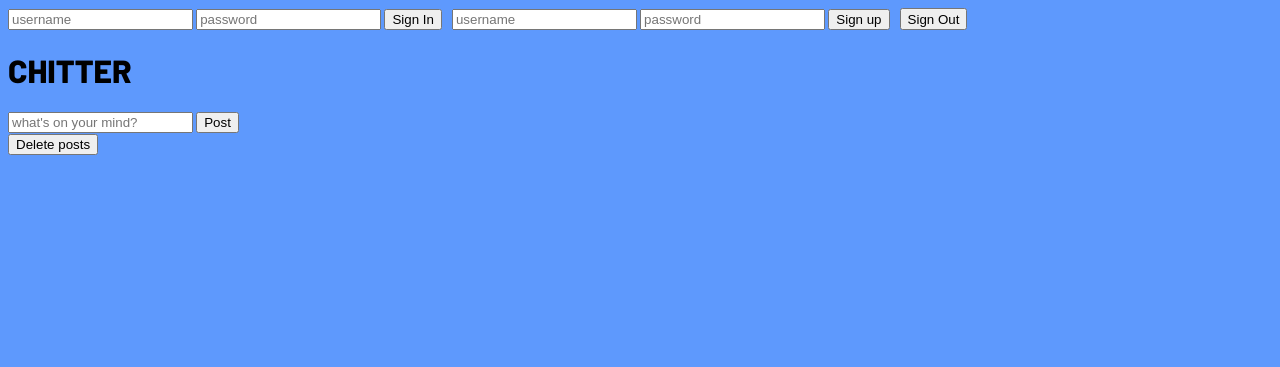
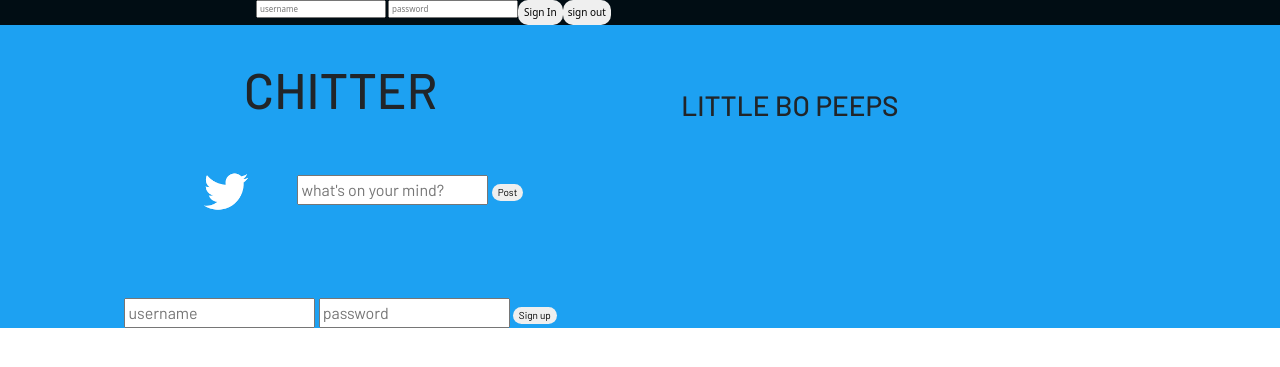
Before and after one commit to makersacademy/frontend-api-challenge, a PHP site: page / in a window 1280 px wide. Shown: the top 367 px of the page. Run offline with PHP 8.4, Linux system fonts and the light colour scheme.

Commit message:
some basic mediocre styling that is non repsonsive

```diff
--- a/bundle.js
+++ b/bundle.js
@@ -104,11 +104,6 @@
             }
           });
         }
-        deletePosts() {
-          fetch("https://chitter-backend-api-v2.herokuapp.com/peeps", {
-            method: "DELETE"
-          });
-        }
       };
       module.exports = ChitterApi2;
     }
@@ -183,14 +178,6 @@
               this.displayPosts(posts);
             });
           });
-          this.deletePostsButtonEl.addEventListener("click", () => {
-            this.api.deletePost();
-            this.deletePostsView();
-            this.api.loadPosts((posts) => {
-              model3.setPosts(posts);
-              this.displayPosts(posts);
-            });
-          });
           this.signupButtonEl.addEventListener("click", () => {
             this.api.postUserInfo(this.signupUsernameEl.value, this.signupPasswordEl.value);
             this.signupUsernameEl.value = "";
@@ -208,7 +195,11 @@
           });
           this.signoutButtonEl.addEventListener("click", () => {
             document.querySelector("#user-name").innerText = `goodbye`;
-            location.reload();
+            this.sessionKey = null;
+            this.userId = null;
+            setTimeout(function() {
+              document.getElementById("user-name").innerText = "";
+            }, 1500);
           });
         }
         displayPosts() {
--- a/chitterApi.js
+++ b/chitterApi.js
@@ -92,11 +92,6 @@ class ChitterApi {
   })
 }
 
-  deletePosts() {
-    fetch('https://chitter-backend-api-v2.herokuapp.com/peeps', {
-      method: 'DELETE'
-    })
-  }
 }
 
 module.exports = ChitterApi
--- a/index.html
+++ b/index.html
@@ -1,6 +1,9 @@
 <!doctype html>
   <html>
      <head>
+      <link href="https://cdn.jsdelivr.net/npm/bootstrap@5.1.3/dist/css/bootstrap.min.css" rel="stylesheet" integrity="sha384-1BmE4kWBq78iYhFldvKuhfTAU6auU8tT94WrHftjDbrCEXSU1oBoqyl2QvZ6jIW3" crossorigin="anonymous">
+    <meta charset="utf-8">
+    <meta name="viewport" content="width=device-width, initial-scale=1">
       <link rel="preconnect" href="https://fonts.googleapis.com">
       <link rel="preconnect" href="https://fonts.gstatic.com" crossorigin>
       <link href="https://fonts.googleapis.com/css2?family=Barlow:ital,wght@0,300;0,400;0,500;0,800;1,300&display=swap" rel="stylesheet">
@@ -10,26 +13,36 @@
      <body>
       <nav>
         <div id="sign-in">
+          <div>
             <input id="username-input" type="text" placeholder="username">
             <input id="password-input" type="password" placeholder="password">
+          </div>
+
             <button id="submit-user-button">Sign In</button>
+            <button id="sign-out-button">sign out</button>
+          <div id="user-name"></div>
         </div>
+
+       </nav>
+      <div id="body">
+        <div id="intro">
+          <h1>CHITTER</h1>
+          <img src="public/twitter.png" alt="twitter logo">
+          <input id="post-input" type="text" placeholder="what's on your mind?">
+          <button id="post-button">Post</button>
           <div id="sign-up">
             <input id="username-input-signup" type="text" placeholder="username">
             <input id="password-input-signup" type="password" placeholder="password">
             <button id="sign-up-submit-button">Sign up</button>
           </div>
-        <button id="sign-out-button">Sign Out</button>
-        <div id="user-name"></div>
-       </nav>
-        <h1>CHITTER</h1>
-        <input id="post-input" type="text" placeholder="what's on your mind?">
-        <button id="post-button">Post</button>
-        <div id="main-container">
+        </div>
+
+
+        <div id="main-container"><h3>LITTLE BO PEEPS</h3></div>
 
       </div>
+     </body>
 
-        <button id="delete-posts-button">Delete posts</button>
-     </body>
      <script type="text/javascript" src="bundle.js"></script>
+     <script src="https://cdn.jsdelivr.net/npm/bootstrap@5.1.3/dist/js/bootstrap.bundle.min.js" integrity="sha384-ka7Sk0Gln4gmtz2MlQnikT1wXgYsOg+OMhuP+IlRH9sENBO0LRn5q+8nbTov4+1p" crossorigin="anonymous"></script>
   </html>
--- a/style.css
+++ b/style.css
@@ -1,32 +1,78 @@
 body {
+  magin: 2%;
+}
+
+#body {
+  margin: 0;
+  padding: 0;
   font-family: 'Barlow', sans-serif;
-  background-color: rgb(94, 153, 253);
+  background-color: #1da1f2;
+  display: flex;
+  width: 100%;
 }
-/* button {
-font-size: 10px;
-  border-radius: 4px;
-  border: none;
-  font-family: 'Barlow', sans-serif;
-  margin: 5px;
-} */
 .peep-body {
   color: black;
-  font-size: 14px;
+  font-size: 10px;
   max-width: 400px;
   text-decoration: none;
 }
 .peep-body:visited {
   color: black;
 }
-.handle, .likes, .date  {
+nav {
+  font-size: 8px;
+  background-color: #010d14;
+}
 
-}
-nav {
-  display: flex;
-  gap: 10px;
-}
 .info {
   display: flex;
   gap: 5px;
-  font-size: 15px;
+  font-size: px;
+  text-align: left;
 }
+button {
+  border: none;
+  border-radius: 10px;
+  font-size: 10px;
+}
+#sign-out-button {
+  border: none;
+  border-radius: 10px;
+  padding: 5px;
+}
+img {
+  width: 20%;
+  height: auto;
+}
+#main-container {
+  margin-right: 10%;
+  text-align: left;
+  margin-top: 5%;
+  width: 40%;
+}
+h1 {
+  margin: 5%;
+  font-size: 50px;
+}
+#intro {
+  text-align: center;
+}
+.posts {
+  text-align: left;
+}
+#sign-up {
+  display: block;
+  margin-top: 10%;
+}
+#user-name {
+  color: rgb(238, 27, 27);
+  font-size: 12px;
+  margin: auto;
+}
+#sign-in {
+  display: flex;
+  justify-content: space-between;
+  width: 60%;
+  margin: auto;
+  font-size: 8px;
+}
```
Also changed, not shown: chitterView.js (+6 -13 lines), public/twitter.png (added). Lines whose indentation alone changed are shown as unchanged.
